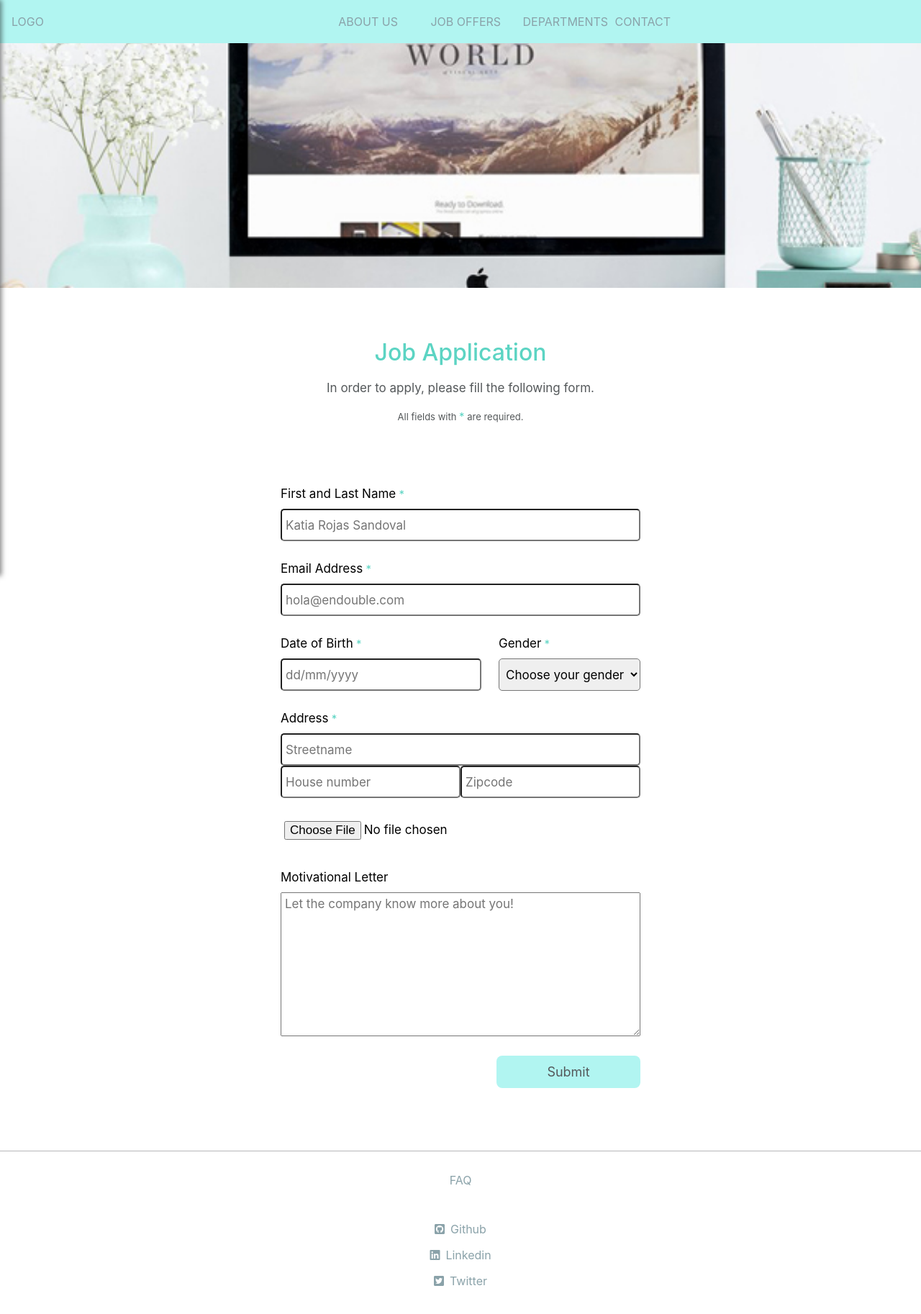
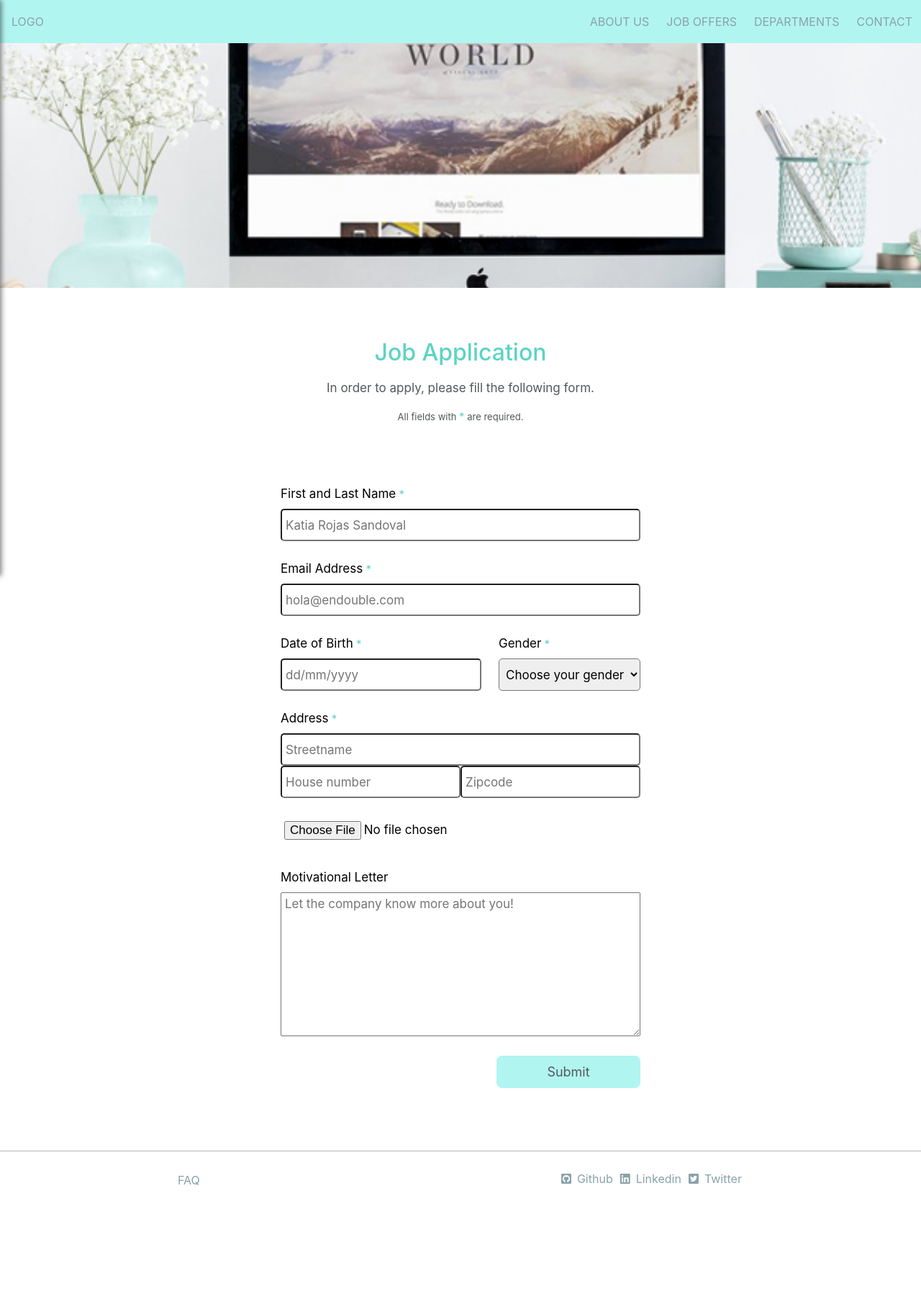
Before and after one commit to katia1802/job-apply-form, a React (Create React App) app: page / in a window 1280 px wide. Shown: the top 1826 px of the page at 72% size. After the commit the page ends 1715 px from the top, so only its background shows below. Built offline with nearby package versions, Linux system fonts and the light colour scheme.

Commit message:
tablet layout ready

```diff
--- a/src/components/Footer/Footer.scss
+++ b/src/components/Footer/Footer.scss
@@ -18,19 +18,32 @@
 .footer-nav {
     list-style-type: none;
     margin-top: 20px;
-
 }
 
 .footer-nav-item {
     padding: 8px
-
 }
 
-.fab{
+.fab {
     padding-right: 8px;
 }
 
-.footer--link {
+.footer-link {
     color: $mediumGrey;
     text-decoration: none;
 }
+
+@media all and (min-width: 500px) {
+    .footer-wrapper {
+        display: flex;
+        justify-content: space-around;
+        width:100%;
+
+    }
+    .footer-nav {
+        display: flex;
+    }
+    .footer-nav-item{
+        padding-right: 2px;
+    }
+}
--- a/src/components/Footer/index.js
+++ b/src/components/Footer/index.js
@@ -11,7 +11,7 @@ class Footer extends Component {
             <ul className="footer-nav">
               <li className="footer-nav-item">
                 <a
-                  className="footer--link"
+                  className="footer-link"
                   href="https://github.com/katia1802"
                   target="_blank"
                   rel="noopener noreferrer"
@@ -22,7 +22,7 @@ class Footer extends Component {
               </li>
               <li className="footer-nav-item">
                 <a
-                  className="footer--link"
+                  className="footer-link"
                   href="https://www.linkedin.com/in/katiarojassandoval/"
                   target="_blank"
                   rel="noopener noreferrer"
@@ -33,7 +33,7 @@ class Footer extends Component {
               </li>
               <li className="footer-nav-item">
                 <a
-                  className="footer--link"
+                  className="footer-link"
                   href="https://twitter.com/kat_srs"
                   target="_blank"
                   rel="noopener noreferrer"
--- a/src/components/Toolbar/Toolbar.scss
+++ b/src/components/Toolbar/Toolbar.scss
@@ -43,11 +43,19 @@
 }
 
 @media all and (min-width: 500px) {
+  .toolbar__navigation{
+    display:flex;
+    justify-content: space-between;
+  }
   .toolbar__navigation-items {
-    display: grid;
-    grid-template-columns: repeat(4, 30%);
-    grid-gap: 8px; //si la pantalla se pone bailonga toquetear el gap
+    display: flex;
+
   }
+  .toolbar__navigation-item {
+    display: flex;
+    margin: 12px;
+  }
+
   .toolbar__toogle-button {
     display: none;
   }
```
